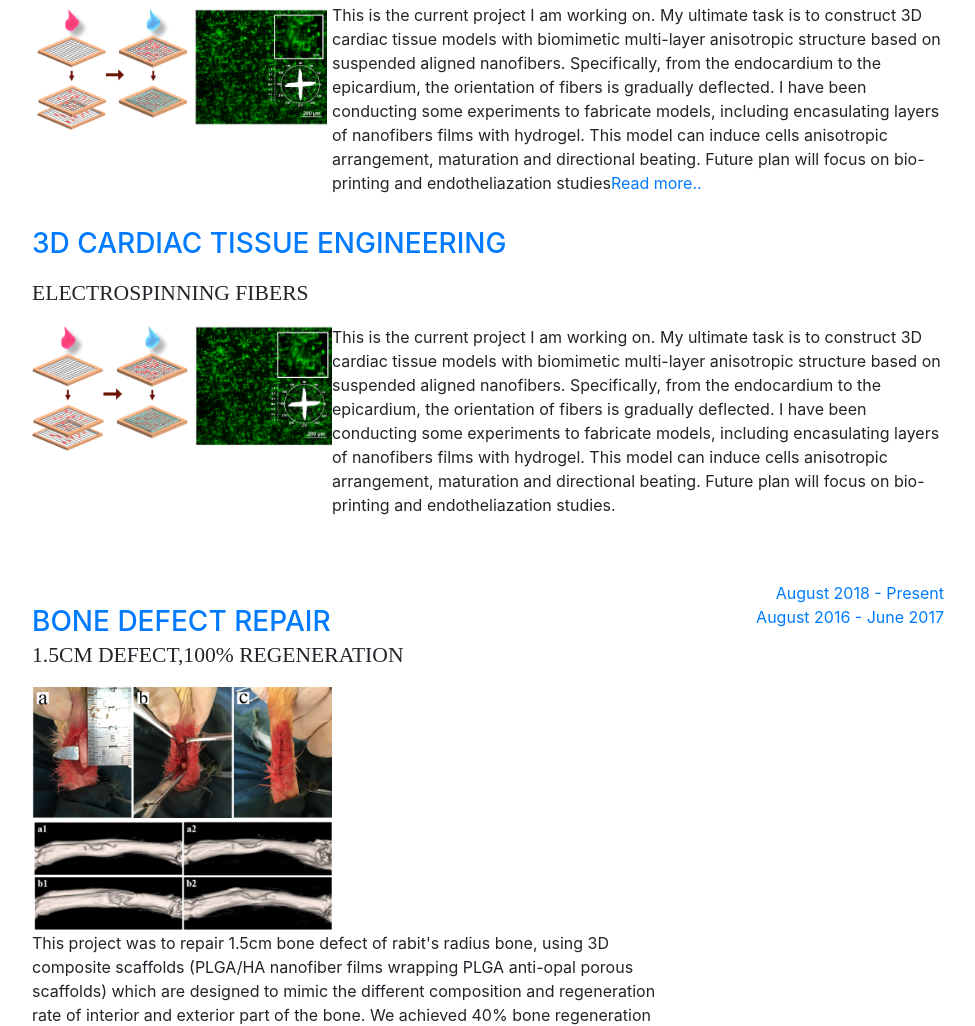
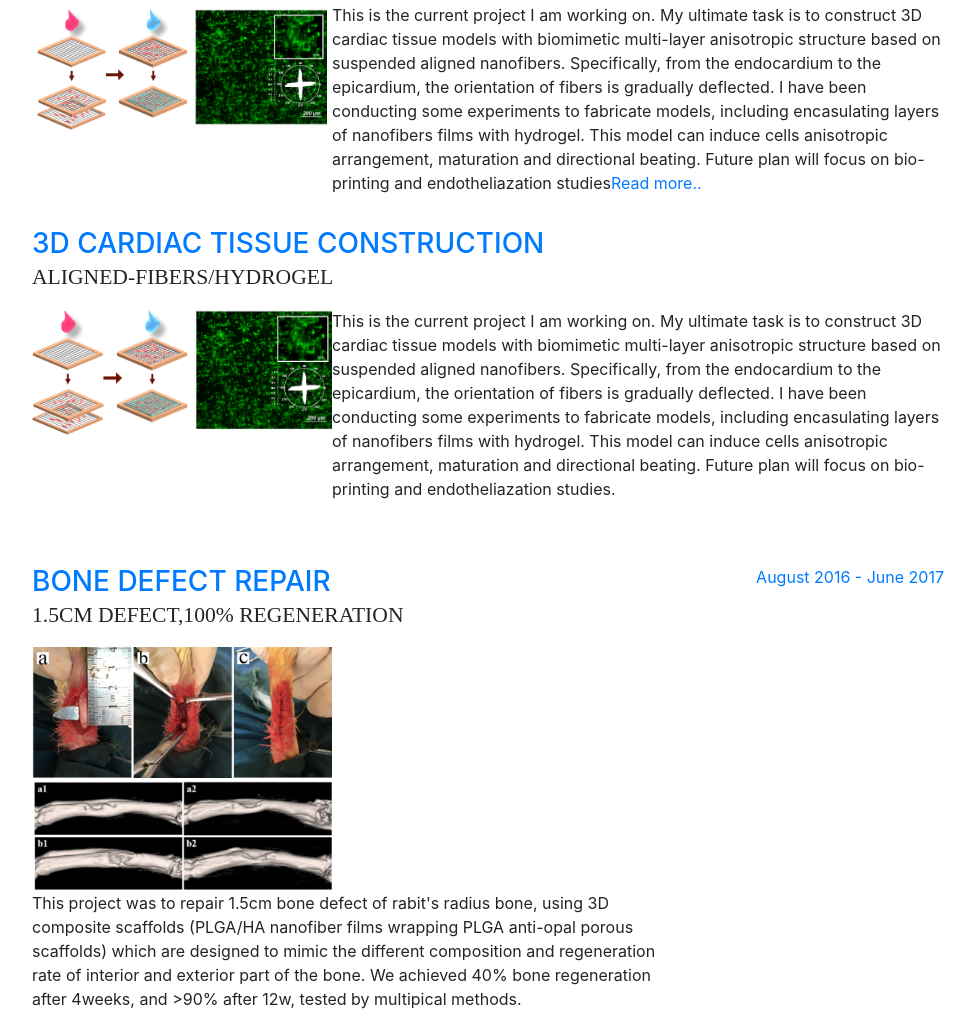
Before and after one commit to Jane-ZJY/jane-zjy.github.io, a website with bundled scripts: page index.html in a window 1280 px wide. Shown: the part 1021-2047 px from the top of the page, without its empty margins (288-1263 px from the left). Built offline with nearby package versions, Linux system fonts and the light colour scheme; a web font is replaced by a local one.

Commit message:
Update index.html

```diff
--- a/index.html
+++ b/index.html
@@ -122,8 +122,8 @@
            </div>
 
 
-		  <h3 class="mb-3"><a href="https://jane-zjy.github.io/projects/3Dcardiac/">3D Cardiac Tissue Engineering</a></h3>
-		  <div class="subheading mb-3">Electrospinning fibers</div>
+		  <h3 class="mb-0"><a href="https://jane-zjy.github.io/projects/3Dcardiac/">3D Cardiac Tissue Construction</a></h3>
+		  <div class="subheading mb-3">Aligned-fibers/hydrogel</div>
 		  <div class="resume-item d-flex flex-column flex-md-row mb-5">
             <div class="resume-content " style="width:350px;!important;">
 
@@ -131,9 +131,6 @@
 
             </div>
               <p>This is the current project I am working on. My ultimate task is to construct 3D cardiac tissue models with biomimetic multi-layer anisotropic structure based on suspended aligned nanofibers. Specifically, from the endocardium to the epicardium, the orientation of fibers is gradually deflected. I have been conducting some experiments to fabricate models, including encasulating layers of nanofibers films with hydrogel. This model can induce cells anisotropic arrangement, maturation and directional beating. Future plan will focus on bio-printing and endotheliazation studies.</p>
-            </div>
-            <div class="resume-date text-md-right">
-              <span class="text-primary">August 2018 - Present</span>
             </div>
           </div>
 
```
